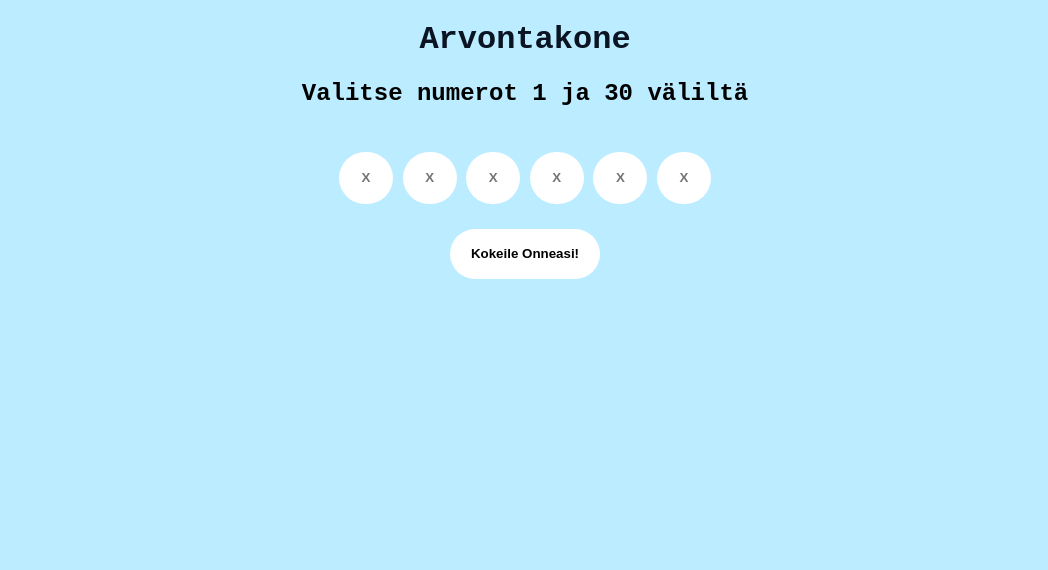
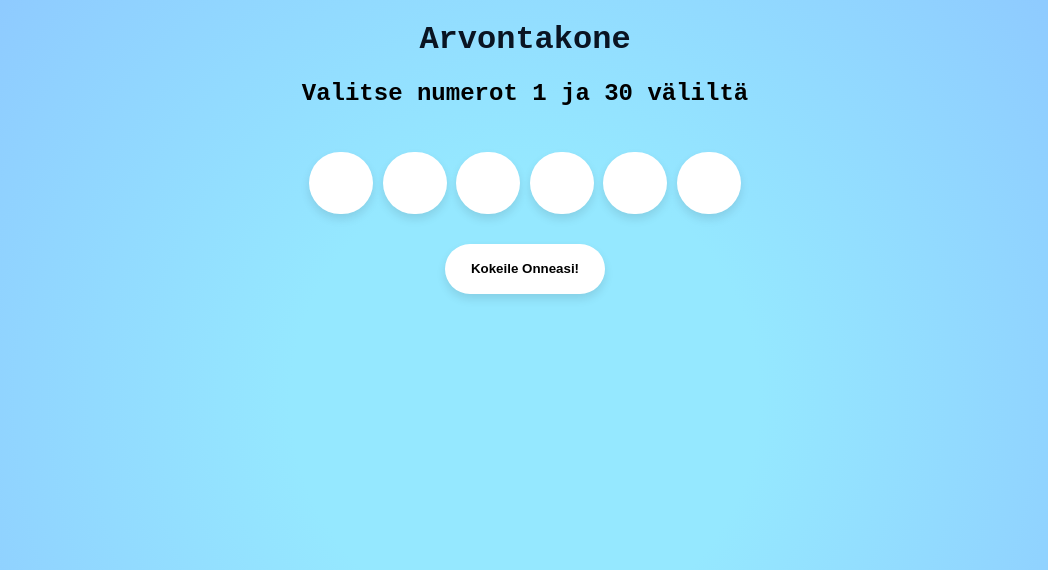
Before and after one commit to niemenpanu/PHP-Lopputehtava, a PHP site: page / in a window 1280 px wide. Shown: the top 570 px of the page, without its empty margins (115-1163 px from the left). Run offline with PHP 8.4, Linux system fonts and the light colour scheme; data that the repository does not hold is empty.

Commit message:
Visual changes

```diff
--- a/index.php
+++ b/index.php
@@ -3,7 +3,7 @@
     <head>
         <meta charset="utf-8">
         <title>Arvontakone</title>
-        <link rel="stylesheet" href="tyyli.css">
+        <link rel="stylesheet" href="style.css">
     </head>
 <body>
     <div class="arvontakone">
@@ -12,12 +12,12 @@
     <h2>Valitse numerot 1 ja 30 väliltä</h2>
 
     <form method="POST">
-        <input type="number" name="nr1" placeholder="X" min="1" max="30">
-        <input type="number" name="nr2" placeholder="X" min="1" max="30">
-        <input type="number" name="nr3" placeholder="X" min="1" max="30">
-        <input type="number" name="nr4" placeholder="X" min="1" max="30">
-        <input type="number" name="nr5" placeholder="X" min="1" max="30">
-        <input type="number" name="nr6" placeholder="X" min="1" max="30">
+        <input type="number" name="nr1" placeholder="" min="1" max="30">
+        <input type="number" name="nr2" placeholder="" min="1" max="30">
+        <input type="number" name="nr3" placeholder="" min="1" max="30">
+        <input type="number" name="nr4" placeholder="" min="1" max="30">
+        <input type="number" name="nr5" placeholder="" min="1" max="30">
+        <input type="number" name="nr6" placeholder="" min="1" max="30">
         <br>
         <button type="submit" name="btn">Kokeile Onneasi!</button>
     </form>
@@ -52,9 +52,13 @@
 
                 echo "<p>" . "Valitsemasi numerot: " . implode(", ", $omat) . "</p>";
                 echo "<p>" . "Arvotut numerot: " . implode(", ", $oikeat) . "</p>";
+
                 echo "<br><br>";
+
                 if ($osumat == 6) {
-                    echo "Jackpot!";
+                    echo '<iframe width="560" height="315" src="https://www.youtube-nocookie.com/embed/ULeDlxa3gyc?start=29"
+                        frameborder="0" allow="accelerometer; autoplay; clipboard-write; encrypted-media;
+                        gyroscope; picture-in-picture" allowfullscreen></iframe>';
                     } elseif ($osumat == 5) {
                       echo "<p>" . "Sait viisi numeroa oikein!? Onneksi olkoon!" . "</p>";
                     } elseif ($osumat == 4) {
@@ -67,6 +71,7 @@
                         echo "<p>" . "Sait vain yhden oikein... Parempi onni ensi kerralla!" . "</p>";
                     } else {
                         echo "<p>" . "Voi räkä! Ei osumia..." . "</p>";
+
                     }
 
             } elseif (isset($_POST['btn']) && $samoja == true && $tyhja == false) {
--- a/tyyli.css
+++ b/style.css
@@ -1,5 +1,12 @@
 body {
-  background-color: rgb(187, 236, 255);
+  background: rgb(149, 232, 255);
+  background: radial-gradient(
+    circle,
+    rgba(149, 232, 255, 1) 31%,
+    rgba(141, 196, 255, 1) 100%
+  );
+  background-attachment: fixed;
+  height: 100%;
   font-family: "Courier New", Courier, monospace;
   text-align: center;
 }
@@ -11,6 +18,7 @@ h1 {
 
 p {
   color: rgb(10, 20, 34);
+  font-size: 18px;
   font-weight: bold;
 }
 
@@ -26,38 +34,41 @@ input[type="number"]::-webkit-outer-spin-button {
 }
 
 input[type="number"] {
-  width: 50px;
-  height: 50px;
+  width: 60px;
+  height: 60px;
   border-style: none;
-  border-radius: 30px;
+  border-radius: 60px;
   text-align: center;
   font-weight: bold;
+  font-size: 20px;
+  color: rgb(10, 20, 34);
   background-color: white;
+  box-shadow: 0px 5px 10px rgba(0, 0, 0, 0.103);
   outline: none;
-  transition: 0.45s;
 }
 
 input[type="number"]:focus {
-  width: 60px;
-  height: 60px;
-  font-size: 15px;
+  -webkit-box-shadow: inset 1px 1px 10px rgba(0, 0, 0, 0.103);
+  -moz-box-shadow: inset 1px 1px 10px rgba(0, 0, 0, 0.103);
+  box-shadow: inset 1px 1px 10px rgba(0, 0, 0, 0.103);
 }
 
 button[type="submit"] {
-  margin-top: 25px;
-  width: 150px;
+  margin-top: 30px;
+  width: 160px;
   height: 50px;
   border-style: none;
-  border-radius: 30px;
+  border-radius: 50px;
   text-align: center;
   background-color: white;
   font-weight: bold;
   outline: none;
+  box-shadow: 0px 5px 10px rgba(0, 0, 0, 0.103);
   cursor: pointer;
   transition: 0.2s;
 }
 
 button[type="submit"]:hover {
-  width: 165px;
+  width: 180px;
   font-size: 15px;
 }
```
